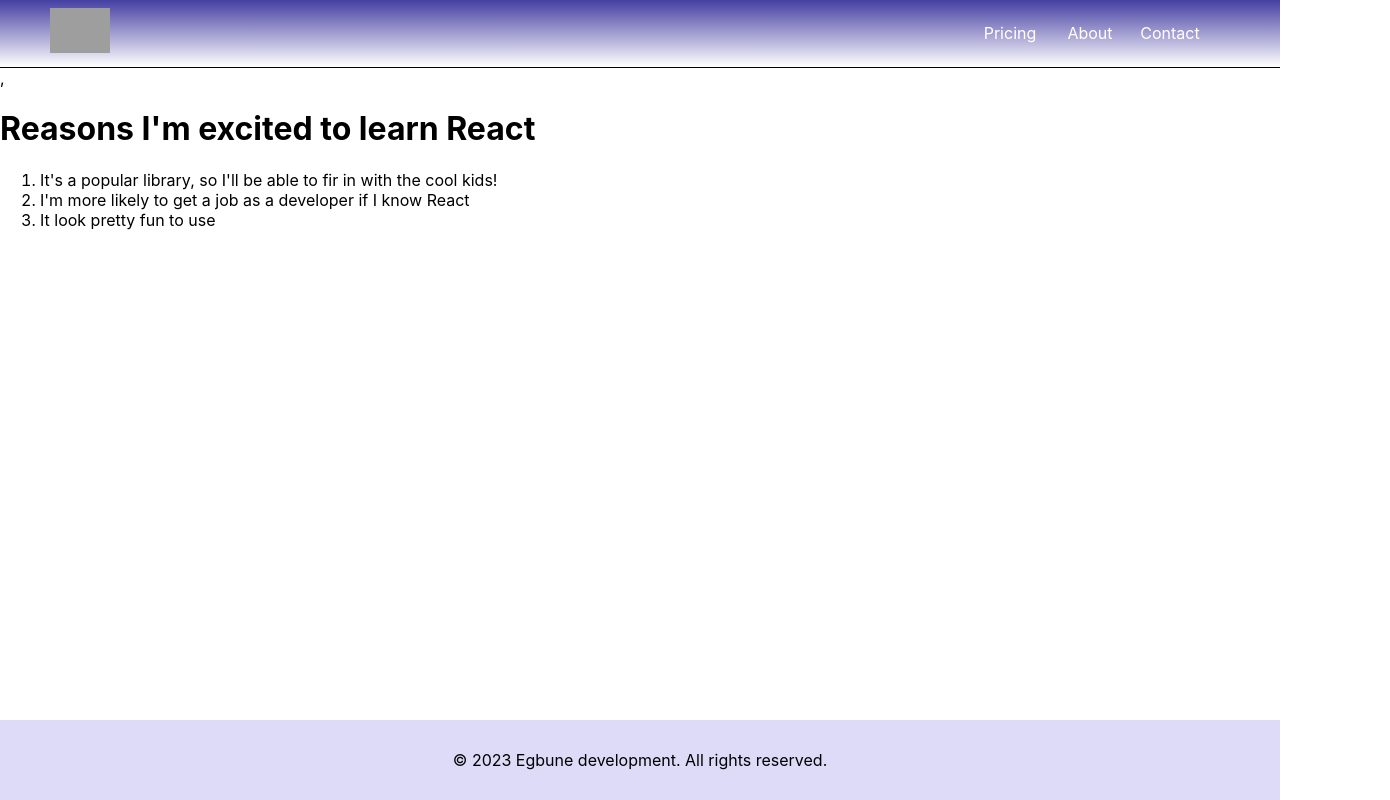
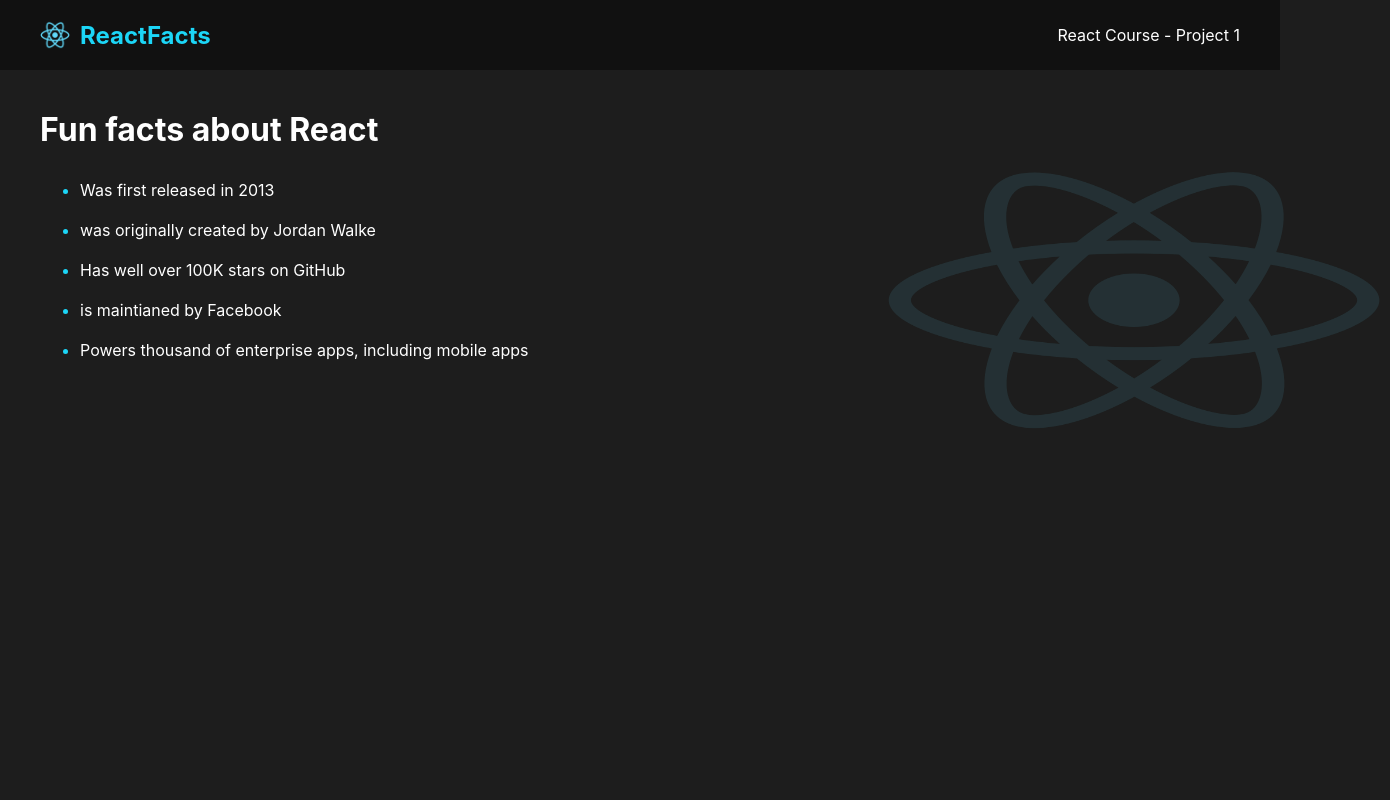
Before and after one commit to jegbune/my-React-app, a React (Create React App) app: page / in a window 1280 px wide. Shown: the whole page, 1390 px wide, since content can reach past the window. Built offline with nearby package versions, Linux system fonts and the light colour scheme; grey boxes are pictures that could not be loaded.

Commit message:
React first Project

```diff
--- a/src/App.js
+++ b/src/App.js
@@ -1,19 +1,31 @@
 // import logo from './logo.svg';
 // import logo from './logo512.png';
 import './App.css';
-import MainContent from './App1';
-import MainPage from './App2'
-import Footer from './App3'
+// import MainContent from './App1';
+// import MainPage from './App2'
+// import Footer from './App3'
+
+// function App() {
+//   return (
+//     <div>
+//     <MainContent />,
+//     <MainPage />
+//     <Footer />
+//     </div>
+//   )
+
+// }
+import "./style.css"
+import Header from "./Header"
+import MainBody from "./MainBody"
 
 function App() {
-  return (
+  return(
     <div>
-    <MainContent />,
-    <MainPage />
-    <Footer />
+    <Header />
+    <MainBody />
     </div>
   )
-
 }
 
 export default App;
--- a/src/App1.js
+++ b/src/App1.js
@@ -1,11 +1,12 @@
 import React from 'react'
+// import logo from "../images=/logo512.png"
 
 export default function MainContent() {
     return (
     <div>
         <header className='header'>
             <nav>
-                <img src="..public/logo512.png"  alt='logo' />
+                <img src="./logo512.png"  alt='logo' />
             </nav>
             <ul className='nav-list'>
                 <li>Pricing</li>
@@ -16,5 +17,3 @@
     </div>
     )
 }
-
-// export default MainContent
--- /dev/null
+++ b/src/Header.js
@@ -0,0 +1,15 @@
+import React from "react"
+
+function Header() {
+    return(
+        <nav>
+        <div className="logo-container">
+            <img src="./logo512.png" className = "logo" alt ="logo" />
+            <h1 className="logo-Text">ReactFacts</h1>
+        </div>
+        <p>React Course - Project 1</p>
+        </nav>
+    )
+}
+
+export default Header
--- /dev/null
+++ b/src/MainBody.js
@@ -0,0 +1,20 @@
+import React from "react"
+
+function MainBody() {
+    return(
+        <div className="container">
+            <h1 className="title">Fun facts about React</h1>
+            <img src="./logo512.png" className="side-image" alt="side"/>
+                <ul className = "ulist">
+                    <li className="list"><p className="listext">Was first released in 2013</p></li>
+                    <li className="list"><p className="listext">was originally created by Jordan Walke</p></li>
+                    <li className="list"><p className="listext">Has well over 100K stars on GitHub</p></li>
+                    <li className="list"><p className="listext">is maintianed by Facebook</p></li>
+                    <li className="list"><p className="listext">Powers thousand of enterprise apps, including mobile apps</p></li>
+
+                </ul>
+        </div>
+    )
+
+}
+export default MainBody
--- /dev/null
+++ b/src/style.css
@@ -0,0 +1,51 @@
+p {
+    margin: 0;
+    padding: 0;
+}
+nav {
+    display: flex;
+    justify-content: space-between;
+    align-items: center;
+    padding: 0px 40px;
+    height: 70px;
+    background: #111;
+    color: #fff;
+}
+img{
+    display: block;
+}
+.logo-container {
+    display: flex;
+    align-items: center;
+    color: #1cd6f7;
+    font-weight: 900;
+}
+.logo {
+    width: 30px;
+    height: 30px;
+    margin-right: 10px;
+}
+body {
+    background: #1d1d1d;
+}
+.container {
+    margin: 40px;
+    color: #fff;
+}
+
+.list {
+    line-height: 40px;
+    color: #1cd6f7;
+}
+
+.listext {
+    color: #fff;
+}
+.side-image {
+    position: absolute;
+    width: 40%;
+    height: 300px;
+    top: 150px;
+    right: -110px;
+    opacity: 0.1;
+}
```
